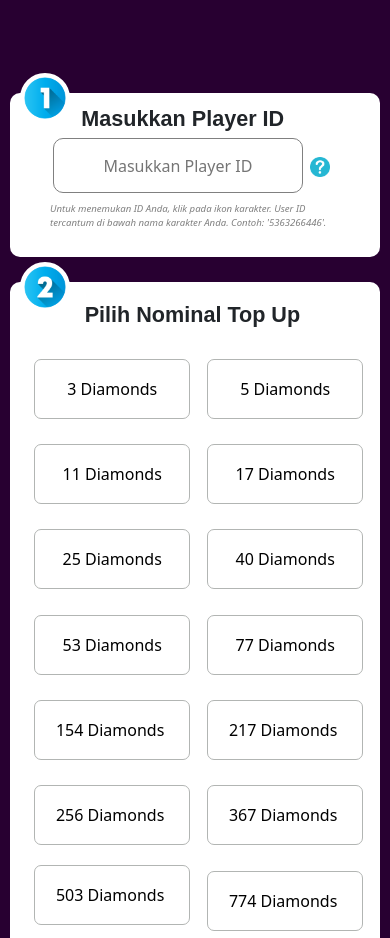
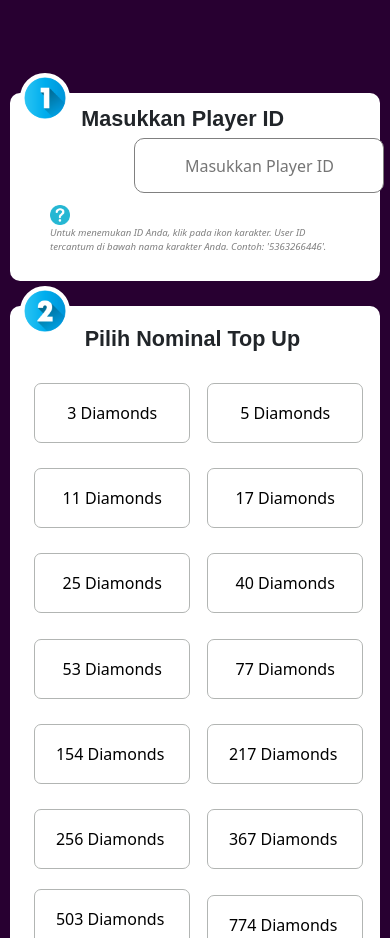
Before and after one commit to LuckyIndraEfendi/Indostore, a plain HTML site: page Pembayaran Indostore/Mobile Legends/index.html in a window 390 px wide. Shown: the part 1120-2058 px from the top of the page. Drawn offline with nearby package versions, Linux system fonts and the light colour scheme.

Commit message:
ganti style

```diff
--- a/Pembayaran Indostore/Free Fire/style.css
+++ b/Pembayaran Indostore/Free Fire/style.css
@@ -1,5 +1,5 @@
 body {
-  background: #280031;
+  background: linear-gradient(#1e2024, #3b5380, #1e2024, #3d5787);
 }
 
 * {
@@ -604,4 +604,13 @@ body {
   .dropdown:hover .dropdown-content {
     display: none;
   }
+  .bac-clr .id-input {
+    margin-left: 80px;
+  }
 }
+
+@media screen and (max-width: 576px) {
+  .bac-clr .id-input {
+    margin-left: 10px;
+  }
+}
--- a/Pembayaran Indostore/Mobile Legends/index.html
+++ b/Pembayaran Indostore/Mobile Legends/index.html
@@ -63,7 +63,7 @@
                 <div class="container">
                   <div class="input p-3">
                     <h5>Masukkan Player ID</h5>
-                    <input type="text" class="text-center" placeholder="Masukkan Player ID" />
+                    <input type="text" class="text-center id-input" placeholder="Masukkan Player ID" />
                     <div class="dropdown">
                       <span><img src="img/question.png" width="20px" alt="" /></span>
                       <div class="dropdown-content">
--- a/Pembayaran Indostore/Mobile Legends/style.css
+++ b/Pembayaran Indostore/Mobile Legends/style.css
@@ -677,4 +677,7 @@ body {
   .dropdown:hover .dropdown-content {
     display: none;
   }
+  .bac-clr .id-input {
+    margin-left: 10vh;
+  }
 }
--- a/style.css
+++ b/style.css
@@ -125,6 +125,10 @@ body {
 }
 /* End Footer 2 */
 
+/* ==== Created ClassList Navbar Toggle Baclground */
+.clr-nav {
+  background: #374c72;
+}
 /* Responsive Breakpoints */
 
 /* Responsive On Large Screen */
@@ -204,4 +208,13 @@ body {
   .afapa {
     font-size: 0.75em;
   }
+  .bac-clr .id-input {
+    margin-left: 80px;
+  }
 }
+
+@media screen and (max-width: 576px) {
+  .bac-clr .id-input {
+    margin-left: 10px;
+  }
+}
```
Also changed, not shown: Pembayaran Indostore/Free Fire/index.html (+4 -2 lines), Pembayaran Indostore/Free Fire/script.js (+19 -0 lines), Pembayaran Indostore/Pembayaran Point Blank/index.html (+1 -1 lines), index.html (+4 -3 lines), script.js (added, +9 -0 lines), Pembayaran Indostore/Free Fire/img/0d8f9bec45a14069925d77d8dae86ae5.svg (added), Pembayaran Indostore/Free Fire/img/1e9fd0d9537e47d19faad7215409d922.svg (added), Pembayaran Indostore/Free Fire/img/5b576181cb8c4f42872518a7b88cd634.svg (added), Pembayaran Indostore/Free Fire/img/a69ae52c93ff4ef6b479d4431eee2cf9.svg (added), logo/0d8f9bec45a14069925d77d8dae86ae5.svg (added), logo/1e9fd0d9537e47d19faad7215409d922.svg (added), logo/5b576181cb8c4f42872518a7b88cd634.svg (added), logo/a69ae52c93ff4ef6b479d4431eee2cf9.svg (added).
